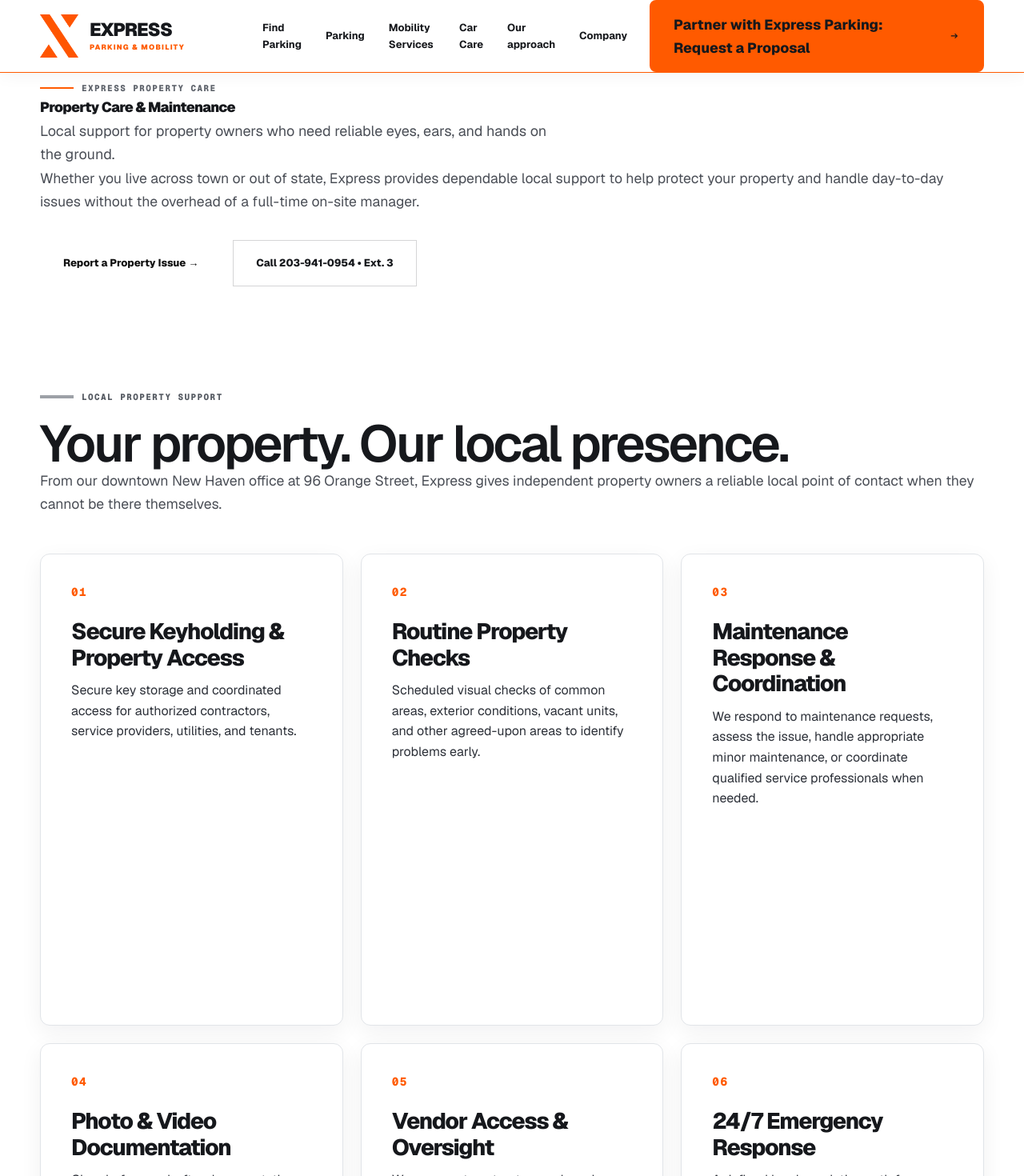
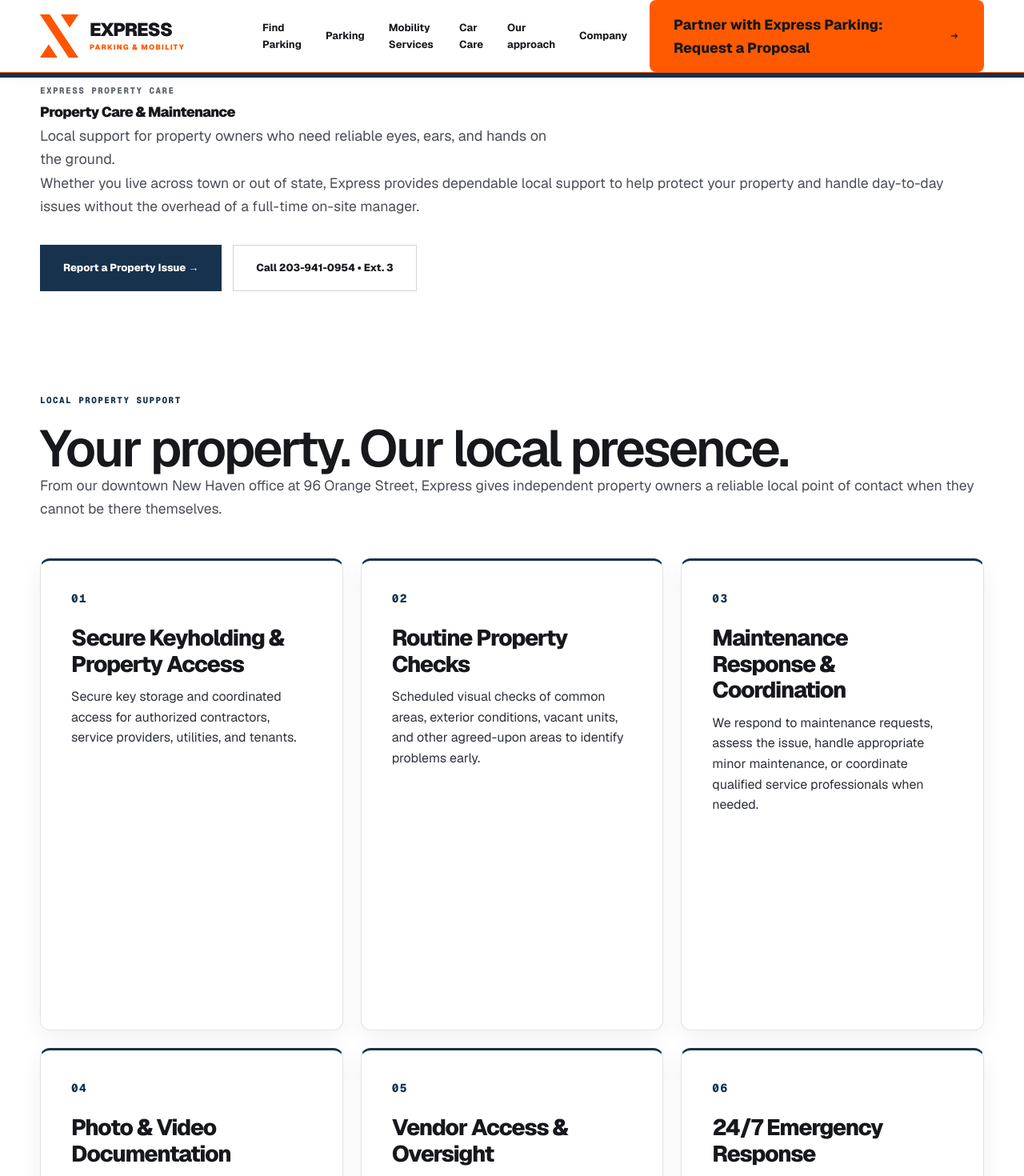
Before and after one commit to expresparking/express-parking-web, a Next.js app: page /property-care in a window 1280 px wide. Shown: the top 1470 px of the page at 80% size. Built offline with nearby package versions, Linux system fonts and the light colour scheme.

Commit message:
Apply navy Property Care identity

```diff
--- a/app/property-care/page.tsx
+++ b/app/property-care/page.tsx
@@ -1,11 +1,8 @@
 import type { Metadata } from "next";
 import Link from "next/link";
 
-export const metadata: Metadata = {
-  title: "Property Care & Maintenance",
-  description: "Local property support, keyholding, inspections, maintenance coordination, documentation, vendor access, and emergency response in New Haven.",
-};
-
+export const metadata: Metadata = { title: "Property Care & Maintenance", description: "Local property support, keyholding, inspections, maintenance coordination, documentation, vendor access, and emergency response in New Haven." };
+const navy = "#17324D";
 const services = [
   ["Secure Keyholding & Property Access", "Secure key storage and coordinated access for authorized contractors, service providers, utilities, and tenants."],
   ["Routine Property Checks", "Scheduled visual checks of common areas, exterior conditions, vacant units, and other agreed-upon areas to identify problems early."],
@@ -14,43 +11,15 @@ const services = [
   ["Vendor Access & Oversight", "We can meet contractors and service providers, provide authorized access, and document completed work for the owner."],
   ["24/7 Emergency Response", "A defined local escalation path for urgent situations requiring assessment, authorized access, or help securing the property."],
 ];
-
-export default function PropertyCarePage() {
-  return (
-    <main className="property-care-theme">
-      <section className="service-hero property-care-hero">
-        <div className="shell">
-          <span className="eyebrow"><span className="eyebrow-line" />Express Property Care</span>
-          <h1>Property Care &amp; Maintenance</h1>
-          <p className="hero-lede">Local support for property owners who need reliable eyes, ears, and hands on the ground.</p>
-          <p>Whether you live across town or out of state, Express provides dependable local support to help protect your property and handle day-to-day issues without the overhead of a full-time on-site manager.</p>
-          <div className="button-row">
-            <Link className="button property-care-button" href="/property-care/report">Report a Property Issue →</Link>
-            <a className="button button-quiet" href="tel:+12039410954">Call 203-941-0954 • Ext. 3</a>
-          </div>
-        </div>
-      </section>
-
-      <section className="section shell">
-        <div className="section-heading">
-          <span className="eyebrow"><span className="eyebrow-line" />Local property support</span>
-          <h2>Your property. Our local presence.</h2>
-          <p>From our downtown New Haven office at 96 Orange Street, Express gives independent property owners a reliable local point of contact when they cannot be there themselves.</p>
-        </div>
-        <div className="owner-proof-grid">
-          {services.map(([title, copy], i) => (
-            <article className="owner-proof-card property-care-card" key={title}>
-              <span className="owner-proof-number">{String(i + 1).padStart(2, "0")}</span>
-              <h3>{title}</h3><p>{copy}</p>
-            </article>
-          ))}
-        </div>
-      </section>
-
-      <section className="section shell cta-panel property-care-cta">
-        <div><span className="eyebrow"><span className="eyebrow-line" />Tenants &amp; owners</span><h2>Something needs attention?</h2></div>
-        <div><p>Send the property address, unit, issue details, urgency, and access instructions online. For urgent property assistance, call 203-941-0954, Ext. 3.</p><Link className="button property-care-button" href="/property-care/report">Submit a Request →</Link></div>
-      </section>
-    </main>
-  );
-}
+export default function PropertyCarePage() { return <main>
+  <section className="service-hero" style={{borderTop:`6px solid ${navy}`}}><div className="shell">
+    <span className="eyebrow" style={{color:navy}}>EXPRESS PROPERTY CARE</span><h1>Property Care &amp; Maintenance</h1>
+    <p className="hero-lede">Local support for property owners who need reliable eyes, ears, and hands on the ground.</p>
+    <p>Whether you live across town or out of state, Express provides dependable local support to help protect your property and handle day-to-day issues without the overhead of a full-time on-site manager.</p>
+    <div className="button-row"><Link className="button" style={{background:navy,color:"white"}} href="/property-care/report">Report a Property Issue →</Link><a className="button button-quiet" href="tel:+12039410954">Call 203-941-0954 • Ext. 3</a></div>
+  </div></section>
+  <section className="section shell"><div className="section-heading"><span className="eyebrow" style={{color:navy}}>LOCAL PROPERTY SUPPORT</span><h2>Your property. Our local presence.</h2><p>From our downtown New Haven office at 96 Orange Street, Express gives independent property owners a reliable local point of contact when they cannot be there themselves.</p></div>
+    <div className="owner-proof-grid">{services.map(([title,copy],i)=><article className="owner-proof-card" style={{borderTop:`3px solid ${navy}`}} key={title}><span className="owner-proof-number" style={{color:navy}}>{String(i+1).padStart(2,"0")}</span><h3>{title}</h3><p>{copy}</p></article>)}</div>
+  </section>
+  <section className="section shell cta-panel" style={{borderTop:`4px solid ${navy}`}}><div><span className="eyebrow" style={{color:navy}}>TENANTS &amp; OWNERS</span><h2>Something needs attention?</h2></div><div><p>Send the property address, unit, issue details, urgency, and access instructions online. For urgent property assistance, call 203-941-0954, Ext. 3.</p><Link className="button" style={{background:navy,color:"white"}} href="/property-care/report">Submit a Request →</Link></div></section>
+</main>; }
```
